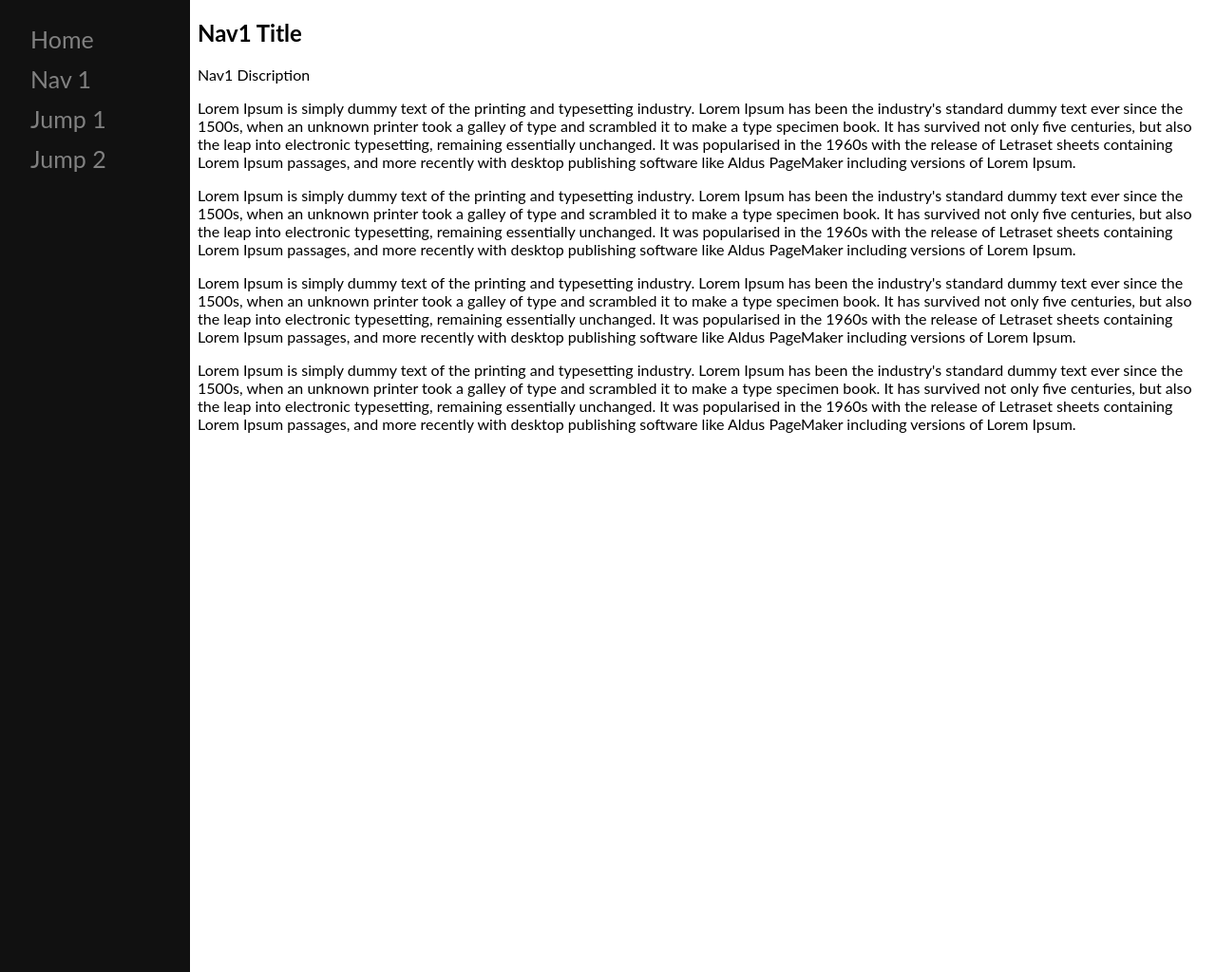
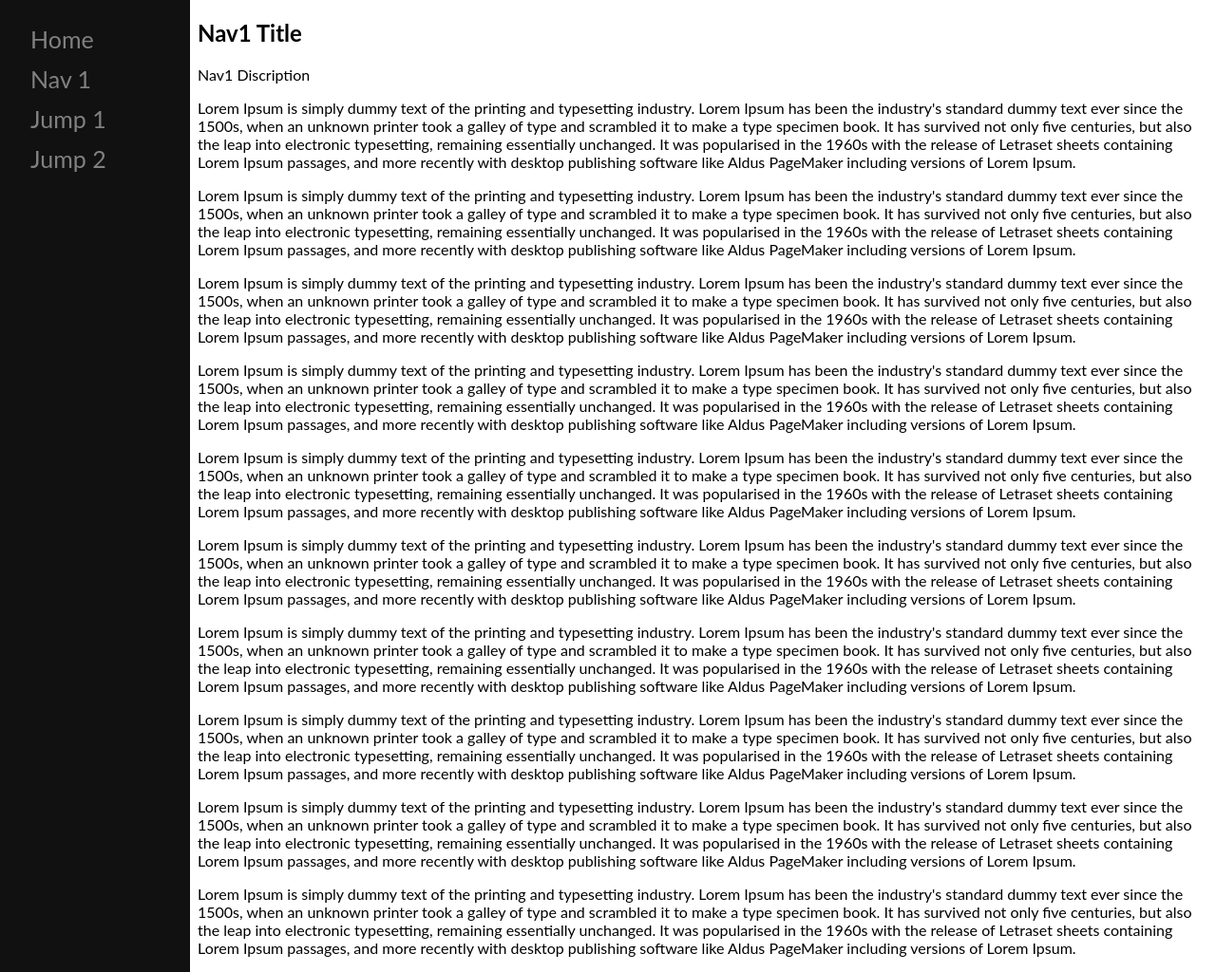
Before and after one commit to smcpk8s/smcpk8s.github.io, a Jekyll site: the page Nav_1.html, which Jekyll copies as it is, in a window 1280 px wide and 1024 px high. Shown: the whole window at 95% size. Built offline with Jekyll 4.4.1, drawn with Linux system fonts in a browser that asks for light colours.

Commit message:
Update Nav_1.html

```diff
--- a/Nav_1.html
+++ b/Nav_1.html
@@ -56,6 +56,12 @@
   <p> Lorem Ipsum is simply dummy text of the printing and typesetting industry. Lorem Ipsum has been the industry's standard dummy text ever since the 1500s, when an unknown printer took a galley of type and scrambled it to make a type specimen book. It has survived not only five centuries, but also the leap into electronic typesetting, remaining essentially unchanged. It was popularised in the 1960s with the release of Letraset sheets containing Lorem Ipsum passages, and more recently with desktop publishing software like Aldus PageMaker including versions of Lorem Ipsum.</p>
   <p> Lorem Ipsum is simply dummy text of the printing and typesetting industry. Lorem Ipsum has been the industry's standard dummy text ever since the 1500s, when an unknown printer took a galley of type and scrambled it to make a type specimen book. It has survived not only five centuries, but also the leap into electronic typesetting, remaining essentially unchanged. It was popularised in the 1960s with the release of Letraset sheets containing Lorem Ipsum passages, and more recently with desktop publishing software like Aldus PageMaker including versions of Lorem Ipsum.</p>
   <p> Lorem Ipsum is simply dummy text of the printing and typesetting industry. Lorem Ipsum has been the industry's standard dummy text ever since the 1500s, when an unknown printer took a galley of type and scrambled it to make a type specimen book. It has survived not only five centuries, but also the leap into electronic typesetting, remaining essentially unchanged. It was popularised in the 1960s with the release of Letraset sheets containing Lorem Ipsum passages, and more recently with desktop publishing software like Aldus PageMaker including versions of Lorem Ipsum.</p>
+  <p> Lorem Ipsum is simply dummy text of the printing and typesetting industry. Lorem Ipsum has been the industry's standard dummy text ever since the 1500s, when an unknown printer took a galley of type and scrambled it to make a type specimen book. It has survived not only five centuries, but also the leap into electronic typesetting, remaining essentially unchanged. It was popularised in the 1960s with the release of Letraset sheets containing Lorem Ipsum passages, and more recently with desktop publishing software like Aldus PageMaker including versions of Lorem Ipsum.</p>
+  <p> Lorem Ipsum is simply dummy text of the printing and typesetting industry. Lorem Ipsum has been the industry's standard dummy text ever since the 1500s, when an unknown printer took a galley of type and scrambled it to make a type specimen book. It has survived not only five centuries, but also the leap into electronic typesetting, remaining essentially unchanged. It was popularised in the 1960s with the release of Letraset sheets containing Lorem Ipsum passages, and more recently with desktop publishing software like Aldus PageMaker including versions of Lorem Ipsum.</p>
+  <p> Lorem Ipsum is simply dummy text of the printing and typesetting industry. Lorem Ipsum has been the industry's standard dummy text ever since the 1500s, when an unknown printer took a galley of type and scrambled it to make a type specimen book. It has survived not only five centuries, but also the leap into electronic typesetting, remaining essentially unchanged. It was popularised in the 1960s with the release of Letraset sheets containing Lorem Ipsum passages, and more recently with desktop publishing software like Aldus PageMaker including versions of Lorem Ipsum.</p>
+  <p> Lorem Ipsum is simply dummy text of the printing and typesetting industry. Lorem Ipsum has been the industry's standard dummy text ever since the 1500s, when an unknown printer took a galley of type and scrambled it to make a type specimen book. It has survived not only five centuries, but also the leap into electronic typesetting, remaining essentially unchanged. It was popularised in the 1960s with the release of Letraset sheets containing Lorem Ipsum passages, and more recently with desktop publishing software like Aldus PageMaker including versions of Lorem Ipsum.</p>
+  <p> Lorem Ipsum is simply dummy text of the printing and typesetting industry. Lorem Ipsum has been the industry's standard dummy text ever since the 1500s, when an unknown printer took a galley of type and scrambled it to make a type specimen book. It has survived not only five centuries, but also the leap into electronic typesetting, remaining essentially unchanged. It was popularised in the 1960s with the release of Letraset sheets containing Lorem Ipsum passages, and more recently with desktop publishing software like Aldus PageMaker including versions of Lorem Ipsum.</p>
+  <p> Lorem Ipsum is simply dummy text of the printing and typesetting industry. Lorem Ipsum has been the industry's standard dummy text ever since the 1500s, when an unknown printer took a galley of type and scrambled it to make a type specimen book. It has survived not only five centuries, but also the leap into electronic typesetting, remaining essentially unchanged. It was popularised in the 1960s with the release of Letraset sheets containing Lorem Ipsum passages, and more recently with desktop publishing software like Aldus PageMaker including versions of Lorem Ipsum.</p>
   <p id="Jumper1"> Lorem Ipsum is simply dummy text of the printing and typesetting industry. Lorem Ipsum has been the industry's standard dummy text ever since the 1500s, when an unknown printer took a galley of type and scrambled it to make a type specimen book. It has survived not only five centuries, but also the leap into electronic typesetting, remaining essentially unchanged. It was popularised in the 1960s with the release of Letraset sheets containing Lorem Ipsum passages, and more recently with desktop publishing software like Aldus PageMaker including versions of Lorem Ipsum.</p>
 </div>
 
```
